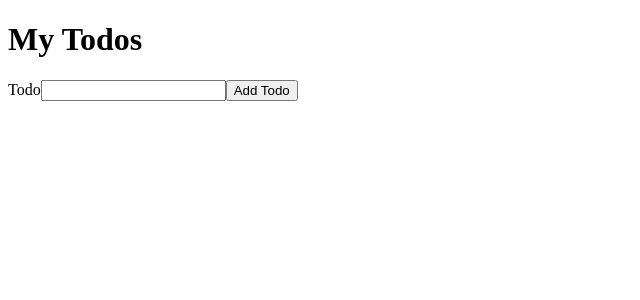
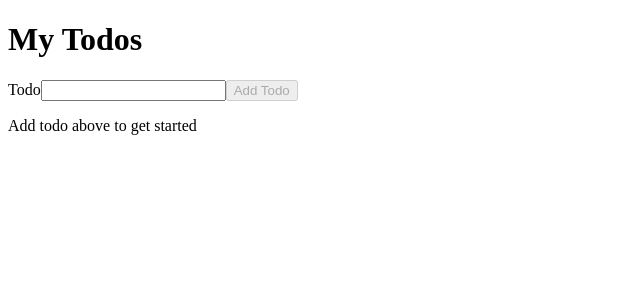
Before and after one commit to Davlee1/Todo-list, a React (Vite) app: page / in a window 1280 px wide. Shown: the top 300 px of the page, without its empty margins (0-640 px from the left). Built offline with nearby package versions, Linux system fonts and the light colour scheme.

Commit message:
week-5 completion :D

```diff
--- a/src/App.jsx
+++ b/src/App.jsx
@@ -1,4 +1,4 @@
-import { useState } from 'react';
+import { useState } from "react";
 import "./App.css";
 import "./TodoList.jsx";
 import TodoList from "./TodoList.jsx";
@@ -6,16 +6,29 @@ import TodoForm from "./TodoForm.jsx";
 
 function App() {
   const [todoList, setTodoList] = useState([]);
-  let addTodo = (title) => {
-    const newTodo = {title: title,id: Date.now()}
+
+  const addTodo = (title) => {
+    const newTodo = { title: title, id: Date.now(), isCompleted: false };
     setTodoList([...todoList, newTodo]);
-  }
+  };
+
+  const completeTodo = (id) => {
+    const updatedTodos = todoList.map((x) => {
+      if (x.id === id) {
+        return { ...x, isCompleted: true };
+      }
+      return x;
+    });
+
+    setTodoList(updatedTodos);
+  };
+
   return (
     <>
       <h1>My Todos</h1>
-      <TodoForm onAddTodo={addTodo}/>
+      <TodoForm onAddTodo={addTodo} />
 
-      <TodoList todoList={todoList}/>
+      <TodoList todoList={todoList} onCompleteTodo={completeTodo} />
     </>
   );
 }
--- a/src/TodoForm.jsx
+++ b/src/TodoForm.jsx
@@ -1,14 +1,17 @@
-import { useRef } from "react";
+//import { useRef } from "react";
+import { useState } from "react";
 
-const TodoForm = function ({onAddTodo}) {
-  const todoTitleInput = useRef("");
+const TodoForm = function ({ onAddTodo }) {
+  const [workingTodoTitle, setWorkingTodo] = useState("");
+
+  //const todoTitleInput = useRef("");
 
   const handleAddTodo = (event) => {
     event.preventDefault();
-    const title = event.target.title.value;
-    onAddTodo(title);
-    event.target.title.value = "";
-    todoTitleInput.current.focus();
+
+    onAddTodo(workingTodoTitle);
+    setWorkingTodo("");
+    //todoTitleInput.current.focus(); //do i still need this here?
   };
 
   return (
@@ -16,8 +19,17 @@ const TodoForm = function ({onAddTodo}) {
       <form onSubmit={handleAddTodo}>
         <label htmlFor="todoTitle">
           Todo
-          <input name="title" type="text" id="todoTitle" ref={todoTitleInput} />
-          <button>Add Todo</button>
+          <input
+            name="title"
+            type="text"
+            id="todoTitle"
+            //ref={todoTitleInput}
+            value={workingTodoTitle}
+            onChange={(event) => {
+              return setWorkingTodo(event.target.value);
+            }}
+          />
+          <button disabled={workingTodoTitle===""}>Add Todo</button>
         </label>
       </form>
     </>
--- a/src/TodoList.jsx
+++ b/src/TodoList.jsx
@@ -1,14 +1,24 @@
+{
+  /*extract from TodoList.jsx*/
+}
+import TodoListItem from "./TodoListItem";
 
-{/*extract from TodoList.jsx*/}
-import TodoListItem from "./TodoListItem"
+function TodoList({ todoList, onCompleteTodo }) {
+  const completeTodo = onCompleteTodo;
 
-function TodoList({todoList}){
+  const filteredTodoList = todoList.filter((x) => {
+    return x.isCompleted === false;
+  });
 
-    return(
-        <ul>
-            {todoList.map(todo => <TodoListItem key={todo.id} todo={todo} />)}
-        </ul>
-    )
+  return filteredTodoList.length === 0 ? (
+    <p>Add todo above to get started</p>
+  ) : (
+    <u>
+      {filteredTodoList.map((todo) => (
+        <TodoListItem key={todo.id} todo={todo} onCompleteTodo={completeTodo} />
+      ))}{" "}
+    </u>
+  );
 }
 
-export default TodoList
+export default TodoList;
--- a/src/TodoListItem.jsx
+++ b/src/TodoListItem.jsx
@@ -1,7 +1,18 @@
-const TodoListItem = function ({todo}) {
+const TodoListItem = function ({ todo, onCompleteTodo }) {
   return (
-      <li >{todo.title}</li>
+    <li>
+      <form>
+        <input
+          type="checkbox"
+          checked={todo.isCompleted}
+          onChange={() => {
+            return onCompleteTodo(todo.id);
+          }}
+        ></input>
+        {todo.title}
+      </form>
+    </li>
   );
-}
+};
 
 export default TodoListItem;
```
